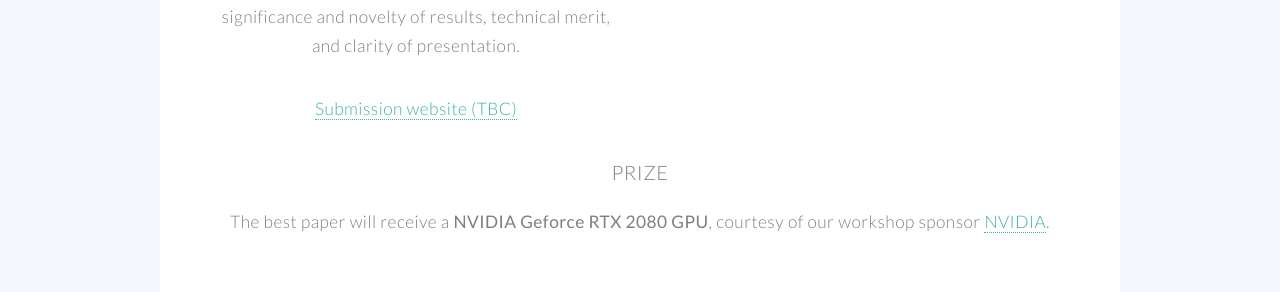
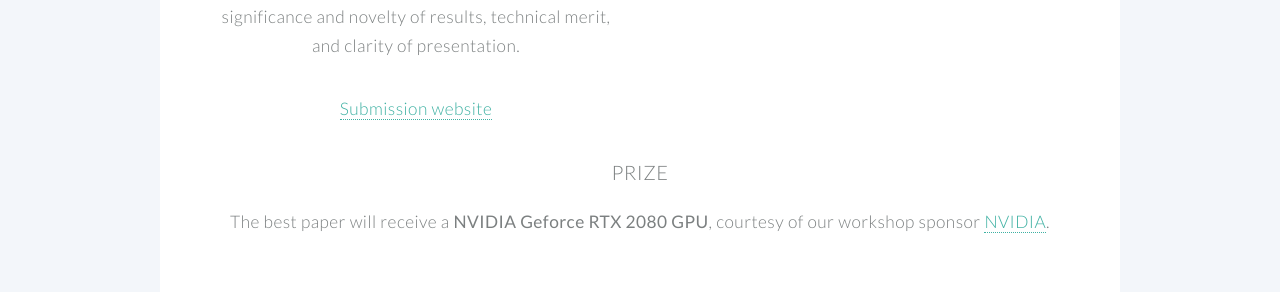
Before and after one commit to DynaVis/DynaVis.github.io, a Jekyll site: the page built from 2020.html, in a window 1280 px wide and 900 px high, scrolled down 2189 px. Shown: the part 162-454 px from the top of the window. Built offline with Jekyll 4.4.1, drawn with Linux system fonts in a browser that asks for light colours.

Commit message:
Added submission site link

```diff
--- a/2020.html
+++ b/2020.html
@@ -68,7 +68,7 @@
                         <h3>Instructions</h3>
                     </header>
                     <p>Papers will be limited up to 8 pages according to the <a href="http://cvpr2020.thecvf.com/submission/main-conference/author-guidelines" target="_blank">CVPR format</a> (main conference authors guidelines). All papers will be reviewed with double blind policy. Papers will be selected based on relevance, significance and novelty of results, technical merit, and clarity of presentation.</p>
-                    <p><a href="" target="_blank">Submission website (TBC)</a> </p>
+                    <p><a href="https://cmt3.research.microsoft.com/DYNAVIS2020" target="_blank">Submission website</a> </p>
                 </section>
 
             </div>
```
